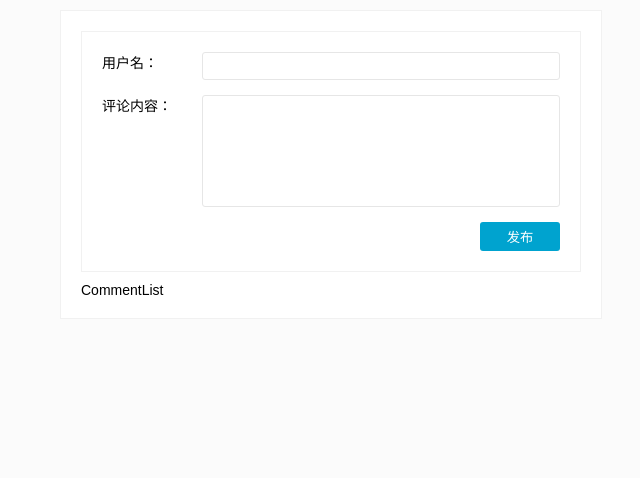
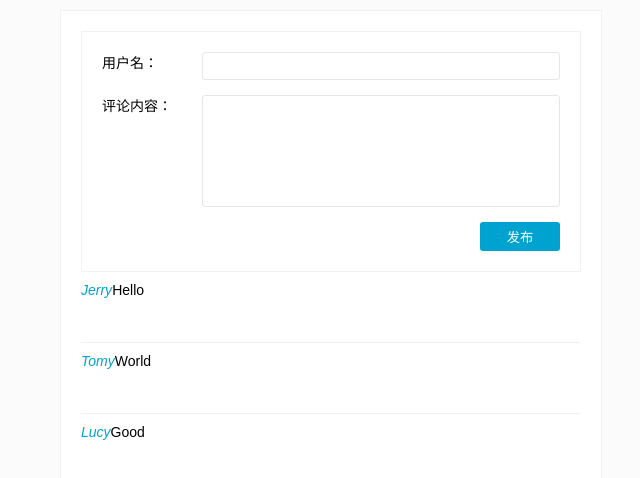
Before and after one commit to ONION-ZX/LearningReact, a React (Create React App) app in the folder 013-comment-app/: page / in a window 1280 px wide. Shown: the top 478 px of the page, without its empty margins (309-949 px from the left). Built offline with nearby package versions, Linux system fonts and the light colour scheme.

Commit message:
app 测试数据

```diff
--- a/013-comment-app/src/Comment.js
+++ b/013-comment-app/src/Comment.js
@@ -0,0 +1,16 @@
+import React, {Component} from 'react';
+
+class Comment extends Component {
+    render() {
+        return(
+            <div className="comment">
+                <div className="comment-user">
+                    <span>{this.props.comment.username}</span>
+                </div>
+                <p>{this.props.comment.content}</p>
+            </div>
+        )
+    }
+}
+
+export default Comment;
--- a/013-comment-app/src/CommentList.js
+++ b/013-comment-app/src/CommentList.js
@@ -1,11 +1,20 @@
-import React, { Component } from 'react';
+import React, { Component } from 'react'
+import Comment from './Comment'
 
 class CommentList extends Component {
-    render() {
-        return (
-            <div>CommentList</div>
-        )
-    }
+  render() {
+    const comments = [
+      {username: 'Jerry', content: 'Hello'},
+      {username: 'Tomy', content: 'World'},
+      {username: 'Lucy', content: 'Good'}
+    ]
+
+    return (
+      <div>
+        {comments.map((comment, i) => <Comment comment={comment} key={i} />)}
+      </div>
+    )
+  }
 }
 
-export default CommentList;
+export default CommentList
```
